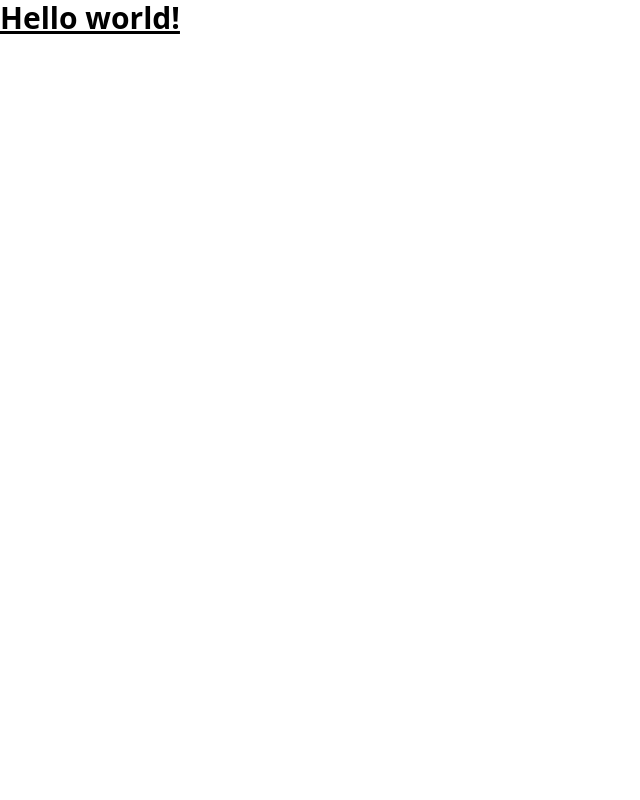
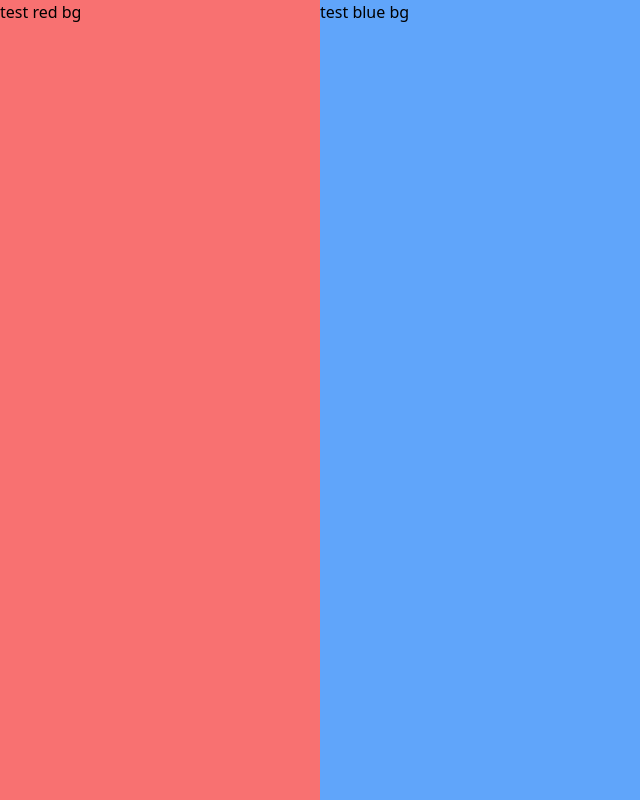
Before and after one commit to Kueakun-K/Kueakun, a React (Create React App) app: page / in a window 1280 px wide. Shown: the whole page, without its empty margins (0-640 px from the left). Built offline with nearby package versions, Linux system fonts and the light colour scheme.

Commit message:
test tailwind

```diff
--- a/src/App.js
+++ b/src/App.js
@@ -1,10 +1,17 @@
-import './App.css';
+import "./App.css";
+import { BrowserRouter, Routes, Route } from "react-router-dom";
+
+import Home from "./pages/home";
 
 function App() {
   return (
-    <h1 className="text-3xl font-bold underline">
-      Hello world!
-    </h1>
+    <div>
+      <BrowserRouter>
+        <Routes>
+          <Route path="/" element={<Home />} />
+        </Routes>
+      </BrowserRouter>
+    </div>
   );
 }
 
--- /dev/null
+++ b/src/pages/home.js
@@ -0,0 +1,17 @@
+
+
+const Home = () => {
+    return(
+        <div>
+            <div className="flex">
+                <div className="flex bg-red-400 w-1/4 h-screen">
+                    <h1>test red bg</h1>
+                </div>
+                <div className="flex bg-blue-400 w-3/4 h-screen">
+                    <h2>test blue bg</h2>
+                </div>
+            </div>
+        </div>
+    )
+}
+export default Home
```
